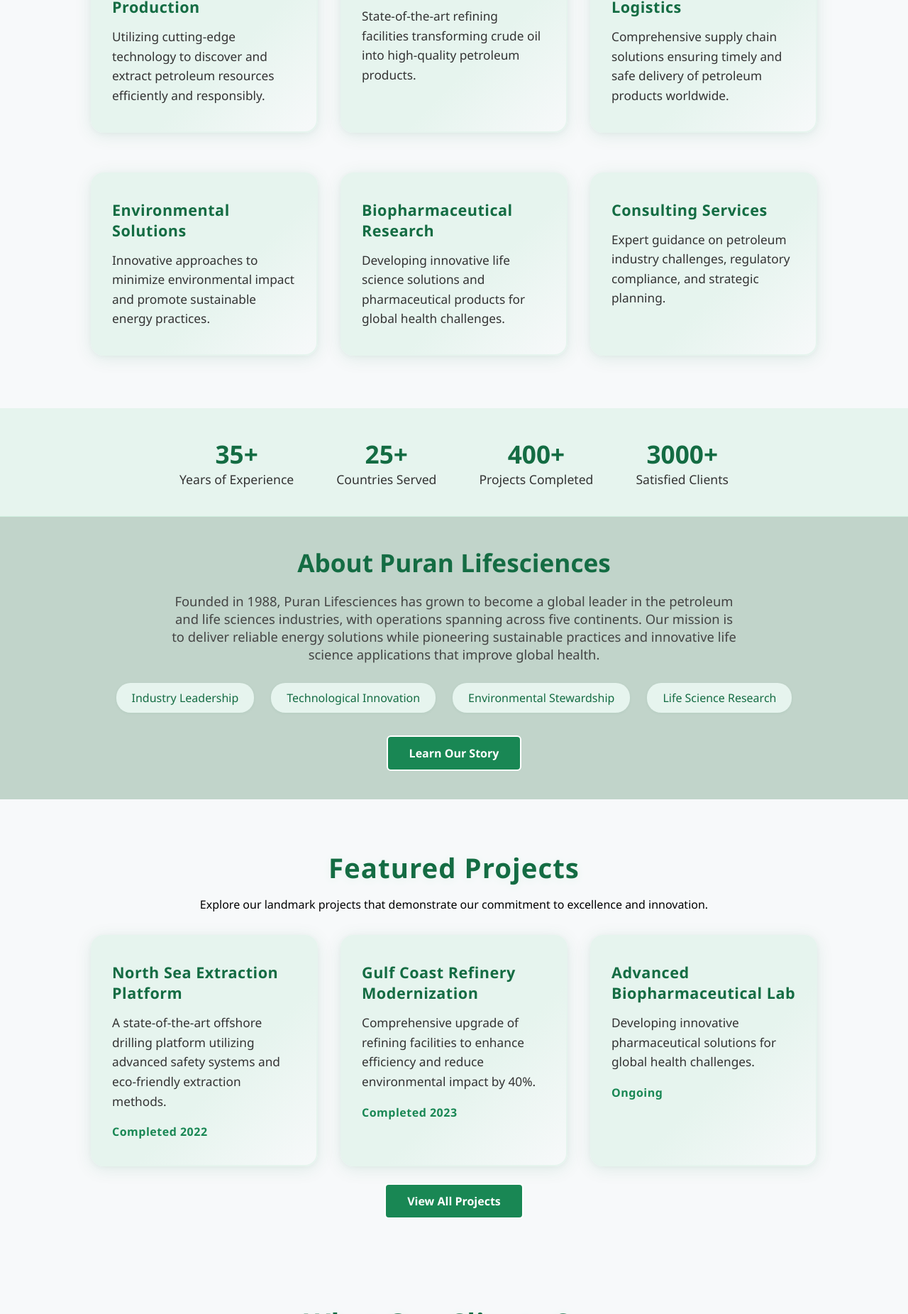
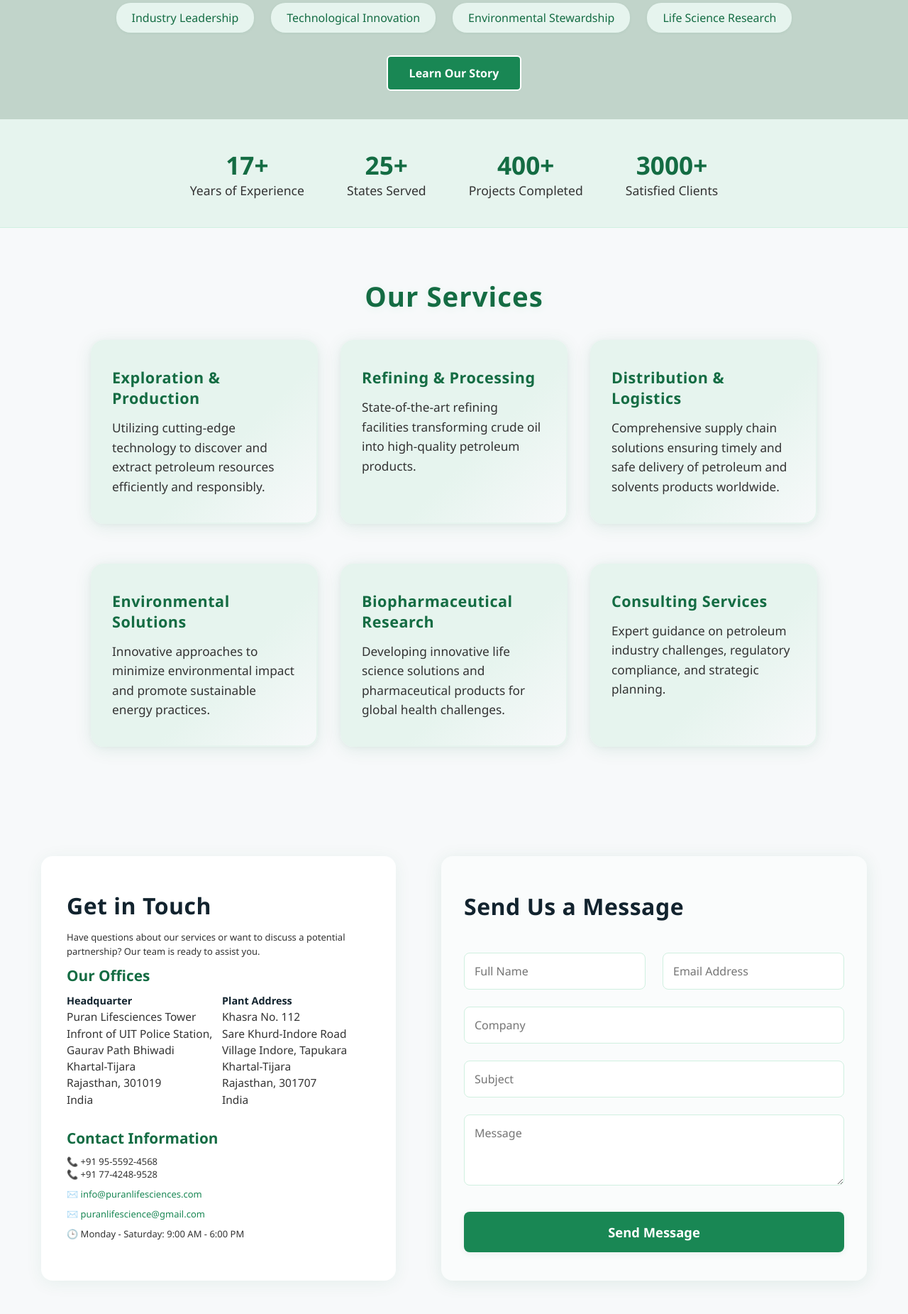
Before and after one commit to vijaysaini2613/PSPL, a plain HTML site: page index.html in a window 1280 px wide. Shown: the part 949-2800 px from the top of the page at 71% size. Drawn offline with Linux system fonts and the light colour scheme; a script that the page names is missing.

Commit message:
Add files via upload

```diff
--- a/index.html
+++ b/index.html
@@ -30,7 +30,7 @@
   <section id="home" class="hero">
     <div class="hero-content">
       <h1>Advancing Life Through Sustainable Energy Solutions</h1>
-      <p>Delivering innovative petroleum and life science solutions with a commitment to sustainability and excellence.</p>
+      <p>Delivering innovative petroleum, solvents and life science solutions with a commitment to sustainability and excellence.</p>
       <div class="hero-buttons">
         <a href="#contact" class="btn primary">Get in Touch</a>
         <a href="#services" class="btn secondary">Our Services</a>
@@ -39,6 +39,27 @@
   </section>
 
 
+
+  <!-- About Section -->
+  <section id="about" class="section about">
+  <h2>About Puran Lifesciences</h2>
+  <p>Puran Lifesciences has grown to become a global leader in the petroleum and life sciences industries, with operations spanning across five continents. Our mission is to deliver reliable energy solutions while pioneering sustainable practices and innovative life science applications that improve global health.</p>
+  <ul>
+    <li>Industry Leadership</li>
+    <li>Technological Innovation</li>
+    <li>Environmental Stewardship</li>
+    <li>Life Science Research</li>
+  </ul>
+  <a href="#" class="btn secondary">Learn Our Story</a>
+  </section>
+
+  <!-- Stats Section -->
+  <section class="stats">
+  <div class="stat"><span>17+</span><p>Years of Experience</p></div>
+  <div class="stat"><span>25+</span><p>States Served</p></div>
+  <div class="stat"><span>400+</span><p>Projects Completed</p></div>
+  <div class="stat"><span>3000+</span><p>Satisfied Clients</p></div>
+  </section>
 
   <!-- Services Section (Cards) -->
     <section id="services" class="section">
@@ -54,7 +75,7 @@
         </div>
         <div class="card">
           <h3>Distribution & Logistics</h3>
-        <p>Comprehensive supply chain solutions ensuring timely and safe delivery of petroleum products worldwide.</p>
+          <p>Comprehensive supply chain solutions ensuring timely and safe delivery of petroleum and solvents products worldwide.</p>
         </div>
         <div class="card">
           <h3>Environmental Solutions</h3>
@@ -71,30 +92,12 @@
       </div>
     </section>
 
-   <!-- Stats Section -->
-  <section class="stats">
-  <div class="stat"><span>35+</span><p>Years of Experience</p></div>
-  <div class="stat"><span>25+</span><p>Countries Served</p></div>
-  <div class="stat"><span>400+</span><p>Projects Completed</p></div>
-  <div class="stat"><span>3000+</span><p>Satisfied Clients</p></div>
-  </section>
 
-  <!-- About Section -->
-  <section id="about" class="section about">
-  <h2>About Puran Lifesciences</h2>
-  <p>Founded in 1988, Puran Lifesciences has grown to become a global leader in the petroleum and life sciences industries, with operations spanning across five continents. Our mission is to deliver reliable energy solutions while pioneering sustainable practices and innovative life science applications that improve global health.</p>
-  <ul>
-    <li>Industry Leadership</li>
-    <li>Technological Innovation</li>
-    <li>Environmental Stewardship</li>
-    <li>Life Science Research</li>
-  </ul>
-  <a href="#" class="btn secondary">Learn Our Story</a>
-  </section>
+
 
 
   <!-- Projects Section -->
-  <section id="projects" class="section">
+  <!-- <section id="projects" class="section">
     <h2>Featured Projects</h2>
     <h1>Explore our landmark projects that demonstrate our commitment to excellence and innovation.</h1>
     <div class="cards">
@@ -115,10 +118,10 @@
       </div>
     </div>
     <a href="#" class="btn secondary">View All Projects</a>
-  </section>
+  </section> -->
 
   <!-- Testimonials Section -->
-  <section id="testimonial" class="section testimonials">
+  <!-- <section id="testimonial" class="section testimonials">
     <h2>What Our Clients Say</h2>
     <div class="cards">
       <div class="card testimonial">
@@ -155,7 +158,7 @@
         </div>
       </div>
     </div>
-  </section>
+  </section> -->
 
 
 <!-- Contact Section -->
@@ -167,51 +170,70 @@
     <h3>Our Offices</h3>
     <div class="office-row">
         <div class="office-block">
-        <strong>Headquarters</strong><br>
-        1234 Lifesciences Plaza<br>
-        Mumbai, 400001<br>
+        <strong>Headquarter</strong><br>
+        Puran Lifesciences Tower<br>
+        Infront of UIT Police Station, Gaurav Path Bhiwadi<br>
+        Khartal-Tijara<br>
+        Rajasthan, 301019<br>
         India
         </div>
         <div class="office-block">
-        <strong>International Office</strong><br>
-        45 Petroleum Avenue<br>
-        Houston, TX 77002<br>
-        United States
+        <strong>Plant Address</strong><br>
+        Khasra No. 112<br>
+        Sare Khurd-Indore Road<br>
+        Village Indore, Tapukara<br>
+        Khartal-Tijara<br>
+        Rajasthan, 301707<br>
+        India
+
+
         </div>
     </div>
     <h3>Contact Information</h3>
-    <div>📞 +91 (22) 2345-6789</div>
+    <div>📞 +91 95-5592-4568<br>
+         📞 +91 77-4248-9528</div>
     <div>✉️ <a href="mailto:info@puranlifesciences.com">info@puranlifesciences.com</a></div>
-    <div>🕒 Monday - Friday: 9:00 AM - 6:00 PM</div>
+    <div>✉️ <a href="https://mail.google.com/mail/u/0/#inbox?compose=CllgCHrkVgpfwlcbZmldXRWwgJvmFhtMZBnbnWmSXnMwBkwZGlwghpFZmgrLmgWTRNLzzXHfhHg">puranlifescience@gmail.com</a></div>
+    <div>🕒 Monday - Saturday: 9:00 AM - 6:00 PM</div>
     </div>
 
   <!-- Contact Form Right -->
-  <form>
-  <h2 style="margin-bottom:24px; text-align:left;">Send Us a Message</h2>
+  <form name="submit-to-google-sheet">
+  <h2 style="color: #12232e;
+  font-size: 2rem;
+  align-self: flex-start;
+  margin-bottom: 14px;
+  font-weight: 700;
+  letter-spacing: 0.5px;
+  margin-top: 9px;
+  margin-left: 0;
+  text-align: left;">Send Us a Message</h2>
   <div class="form-row">
     <div>
-      <!-- <label for="fullname">Full Name</label> -->
-      <input id="fullname" type="text" placeholder="Full Name" required />
+      <label for="fullname"></label>
+      <input id="fullname" type="text" name="Name" placeholder="Full Name" required />
     </div>
     <div>
-      <!-- <label for="email">Email Address</label> -->
-      <input id="email" type="email" placeholder="Email Address" required />
+      <label for="email"></label>
+      <input id="email" type="email" name="Email" placeholder="Email Address" required />
     </div>
   </div>
   <div>
-    <!-- <label for="company">Company</label> -->
-    <input id="company" type="text" placeholder="Company" />
+    <label for="company"></label>
+    <input id="company" type="text" name="Company" placeholder="Company" />
   </div>
   <div>
-    <!-- <label for="subject">Subject</label> -->
-    <input id="subject" type="text" placeholder="Subject" />
+    <label for="subject"></label>
+    <input id="subject" type="text" name="Subject" placeholder="Subject" />
   </div>
   <div>
-    <!-- <label for="message">Message</label> -->
-    <textarea id="message" placeholder="Message" required></textarea>
+    <label for="message"></label>
+    <textarea id="message" name="Message" placeholder="Message" required></textarea>
   </div>
   <button type="submit">Send Message</button>
+  <span id="msg"></span>
 </form>
+
 </section>
 
   <!-- Footer -->
@@ -262,5 +284,25 @@
   <p class="copyright">© 2025 Puran Lifesciences. All rights reserved.</p>
 </footer>
   <script src="script.js"></script>
+
+
+<script>
+  const scriptURL = 'https://script.google.com/macros/s/AKfycby9DfM4gcmt1dvDiC97K8I1wFX16HTrfGus8LJ3xd-5Ul7poPTv5s2cr1voYtsLGFk/exec'
+  const form = document.forms['submit-to-google-sheet']
+  const msg = document.getElementById("msg");
+
+  form.addEventListener('submit', e => {
+    e.preventDefault()
+    fetch(scriptURL, { method: 'POST', body: new FormData(form)})
+      .then(response => {
+        msg.innerHTML = "Message sent successfully!";
+        setTimeout(function() {
+          msg.innerHTML = "";
+        }, 5000);
+        form.reset(); // Reset the form after successful submission
+      })
+      .catch(error => console.error('Error!', error.message))
+  })
+</script>
 </body>
 </html>
```
Lines whose indentation alone changed are shown as unchanged.
